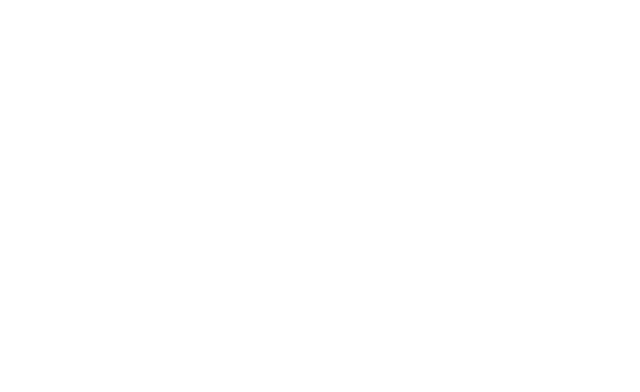
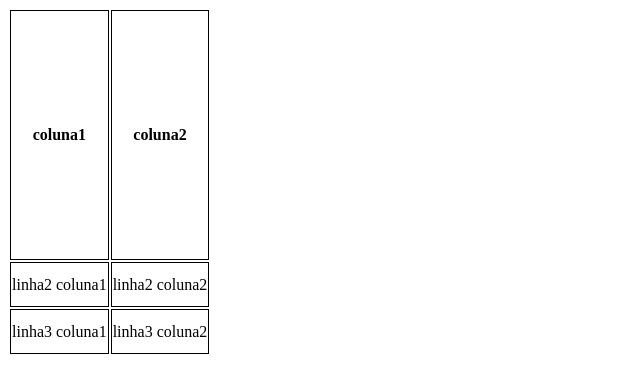
Before and after one commit to bglas1/bglas1.github.io, a plain HTML site: page atividade5-2.html in a window 1280 px wide. Shown: the whole page, without its empty margins (0-640 px from the left). Drawn offline with Linux system fonts and the light colour scheme.

Commit message:
atividade5-2.html

```diff
--- a/atividade5-2.html
+++ b/atividade5-2.html
@@ -1,13 +1,29 @@
 <html>
 <head>
+    <style>
+        th, td{
+           border: 1px solid;
+        }
 
-  <style>
-
-  </style>
-
+    </style>
 </head>
 
 <body>
+    <table>
 
+        <tr>
+            <th height="250px">coluna1</th>
+            <th>coluna2</th>
+        </tr>
+        <tr height="45px">
+            <td TextBlock="" TextBox="" >linha2 coluna1</td>
+            <td>linha2 coluna2</td>
+        </tr>
+        <tr height="45px">
+            <td>linha3 coluna1</td>
+            <td>linha3 coluna2</td>
+        </tr>
+
+    </table>
 </body>
 </html>
```
